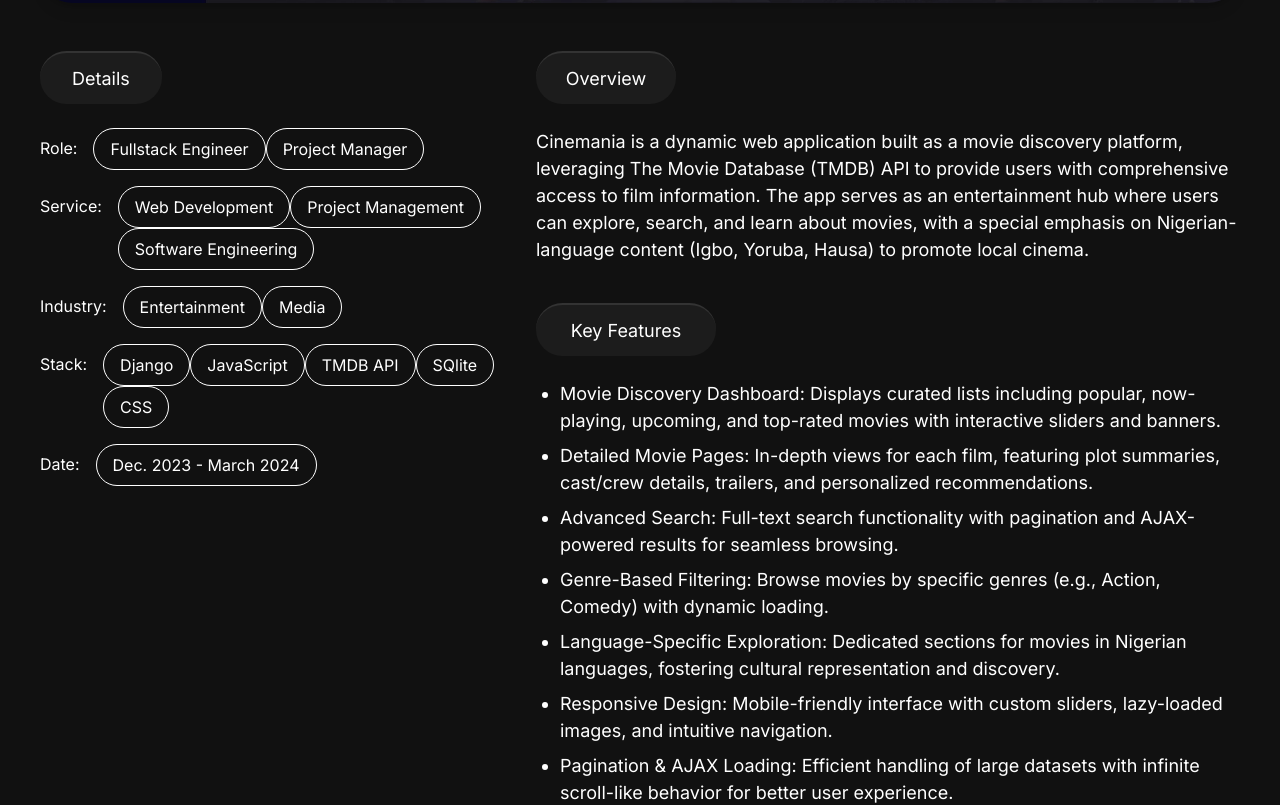
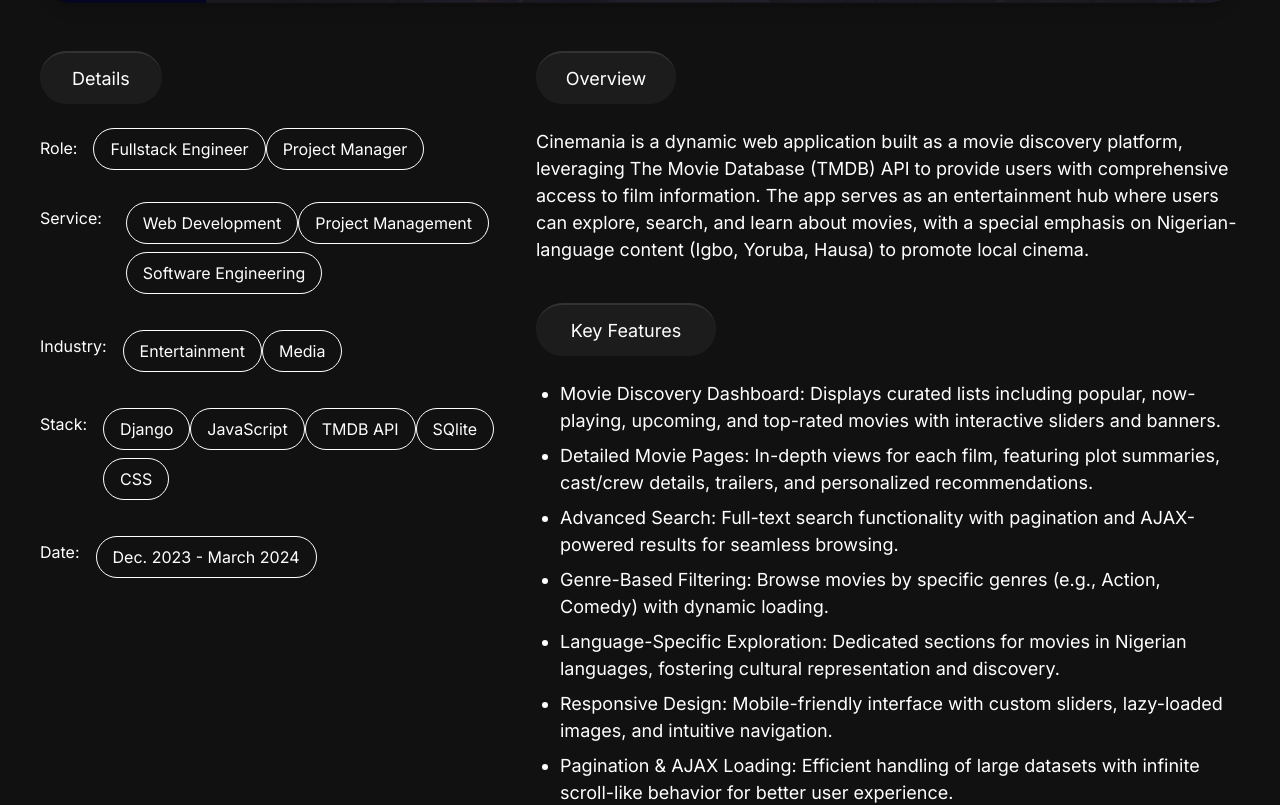
Before and after one commit to Cyberod/Portfolio, a React (Vite) app in the folder Portfolio/: page /project/2 in a window 1280 px wide. Shown: the part 1064-1869 px from the top of the page. Built offline with nearby package versions, Linux system fonts and the light colour scheme.

Commit message:
fixed minor changes

```diff
--- a/Portfolio/src/pages/ProjectDetail.jsx
+++ b/Portfolio/src/pages/ProjectDetail.jsx
@@ -9,8 +9,8 @@ const projects = [
   {
     id: 1,
     name: "SupraMontem Attorney",
-    image: "/SupraMontem/supramontem1.png",
-    images: ["/SupraMontem/supramontem1.png", "/SupraMontem/supramontem2.png", "/SupraMontem/supramontem3.png"],
+    image: "/SupraMontem_Images/supra_1.png",
+    images: ["/SupraMontem_Images/supra_2.png", "/SupraMontem_Images/supra_4.png", "/SupraMontem_Images/supra_8.png", "/SupraMontem_Images/supra_9.png"],
     description: "A legal document automation platform for law firms providing automated generation and delivery of legal documents.",
     role: ["Backend Developer", "API Developer"],
     service: ["Web Development", "Software Engineering", "Legal Tech", "API Development"],
@@ -147,8 +147,8 @@ export default function ProjectDetail() {
             </p>
             {/* Project Links */}
             <div className="flex flex-col items-center sm:flex-row gap-4 justify-center mb-8">
-                <a
-                    /* href={project.github} */
+                <Link
+                    to={project.github}
                     target="_blank"
                     rel="noopener noreferrer"
                     className="w-[200px] flex items-center justify-center gap-2 px-6 py-3 rounded-full bg-primary-light text-background-primary font-semibold hover:bg-primary-light/80 transition-colors"
@@ -157,16 +157,16 @@ export default function ProjectDetail() {
                     <svg className="w-5 h-5" fill="currentColor" viewBox="0 0 24 24">
                         <path d="M12 0c-6.626 0-12 5.373-12 12 0 5.302 3.438 9.8 8.207 11.387.599.111.793-.261.793-.577v-2.234c-3.338.726-4.033-1.416-4.033-1.416-.546-1.387-1.333-1.756-1.333-1.756-1.089-.745.083-.729.083-.729 1.205.084 1.839 1.237 1.839 1.237 1.07 1.834 2.807 1.304 3.492.997.107-.775.418-1.305.762-1.604-2.665-.305-5.467-1.334-5.467-5.931 0-1.311.469-2.381 1.236-3.221-.124-.303-.535-1.524.117-3.176 0 0 1.008-.322 3.301 1.23.957-.266 1.983-.399 3.003-.404 1.02.005 2.047.138 3.006.404 2.291-1.552 3.297-1.23 3.297-1.23.653 1.653.242 2.874.118 3.176.77.84 1.235 1.911 1.235 3.221 0 4.609-2.807 5.624-5.479 5.921.43.372.823 1.102.823 2.222v3.293c0 .319.192.694.801.576 4.765-1.589 8.199-6.086 8.199-11.386 0-6.627-5.373-12-12-12z"/>
                     </svg>
-                </a>
-                <a
-                    /* href={project.live} */
+                </Link>
+                <Link
+                    to={project.live}
                     target="_blank"
                     rel="noopener noreferrer"
                     className="w-[200px] group flex items-center justify-center gap-2 px-6 py-3 rounded-full bg-transparent border border-primary-light text-primary-light font-semibold hover:bg-primary-light hover:text-background-primary transition-all ease-in duration-500"
                 >
                     Live Demo
                     <img src="/arrow.svg" alt="" className="w-5 h-5 arrow-tilt group-hover:invert group-hover:rotate-[30deg]" />
-                </a>
+                </Link>
             </div>
             {/* Project Image */}
             <img
@@ -183,7 +183,7 @@ export default function ProjectDetail() {
                         <SectionHeader title="Details" className="text-center md:text-left" />
                     </div>
 
-                <div className="w-full flex flex-col gap-4">
+                <div className="w-full flex flex-col gap-7">
 
                     <div className="flex flex-row gap-4">
                     <div className="text-[16px]  mt-2">Role:</div>
@@ -196,11 +196,11 @@ export default function ProjectDetail() {
                     </div>
                     </div>
 
-                    <div className="flex flex-row gap-4">
+                    <div className="flex flex-row gap-6">
                     <div className="text-[16px] mt-2">Service:</div>
                     <div className="flex flex-shrink-0  w-[200px] sm:w-[400px] flex-wrap">
                         {project.service.map((service, idx) => (
-                        <span key={idx} className="border border-white rounded-full px-4 py-2 myy-1 text-white text-[16px]">
+                        <span key={idx} className="border border-white rounded-full px-4 py-2 my-1 text-white text-[16px]">
                             {service}
                         </span>
                         ))}
@@ -211,7 +211,7 @@ export default function ProjectDetail() {
                     <div className="text-[16px] mt-2">Industry:</div>
                     <div className="flex flex-shrink-0 w-[200px] sm:w-[400px] flex-wrap">
                         {project.industry.map((industry, idx) => (
-                        <span key={idx} className="border border-white rounded-full px-4 py-2 text-white text-[16px]">
+                        <span key={idx} className="border border-white rounded-full px-4 py-2 my-1 text-white text-[16px]">
                             {industry}
                         </span>
                         ))}
@@ -222,7 +222,7 @@ export default function ProjectDetail() {
                         <div className="text-[16px]  mt-2">Stack:</div>
                                 <div className="flex flex-shrink-0 w-[200px] sm:w-[400px] flex-wrap">
                                     {project.stack.map((stack, idx) => (
-                                    <span key={idx} className="border border-white rounded-full px-4 py-2 text-white text-[16px]">
+                                    <span key={idx} className="border border-white rounded-full px-4 py-2 my-1 text-white text-[16px]">
                                         {stack}
                                     </span>
                                     ))}
@@ -232,7 +232,7 @@ export default function ProjectDetail() {
                         <div className="flex flex-row gap-4">
                             <div className="text-[16px] mt-2">Date:</div>
                                 <div className="flex flex-shrink-0">
-                                    <span className="border border-white rounded-full px-4 py-2 text-white text-[16px]">
+                                    <span className="border border-white rounded-full px-4 py-2 my-1 text-white text-[16px]">
                                         {project.date}
                                     </span>
                                 </div>
@@ -327,13 +327,13 @@ export default function ProjectDetail() {
                         </Link>
                     ))}
                 </div>
-                <a
-                    href="/projects"
+                <Link
+                    to="/projects"
                     className="group items-center gap-2 text-primary-light flex lg:hidden text-[15px] mt-6 xl:mt-0 transition-all underline underline-offset-5 duration-300"
                 >
                     More Projects
                     <img src="/arrow.svg" alt="" className="w-6 h-6 arrow-tilt group-hover:rotate-[30deg]" />
-                </a>
+                </Link>
                 </div>
         </div>
 
```
